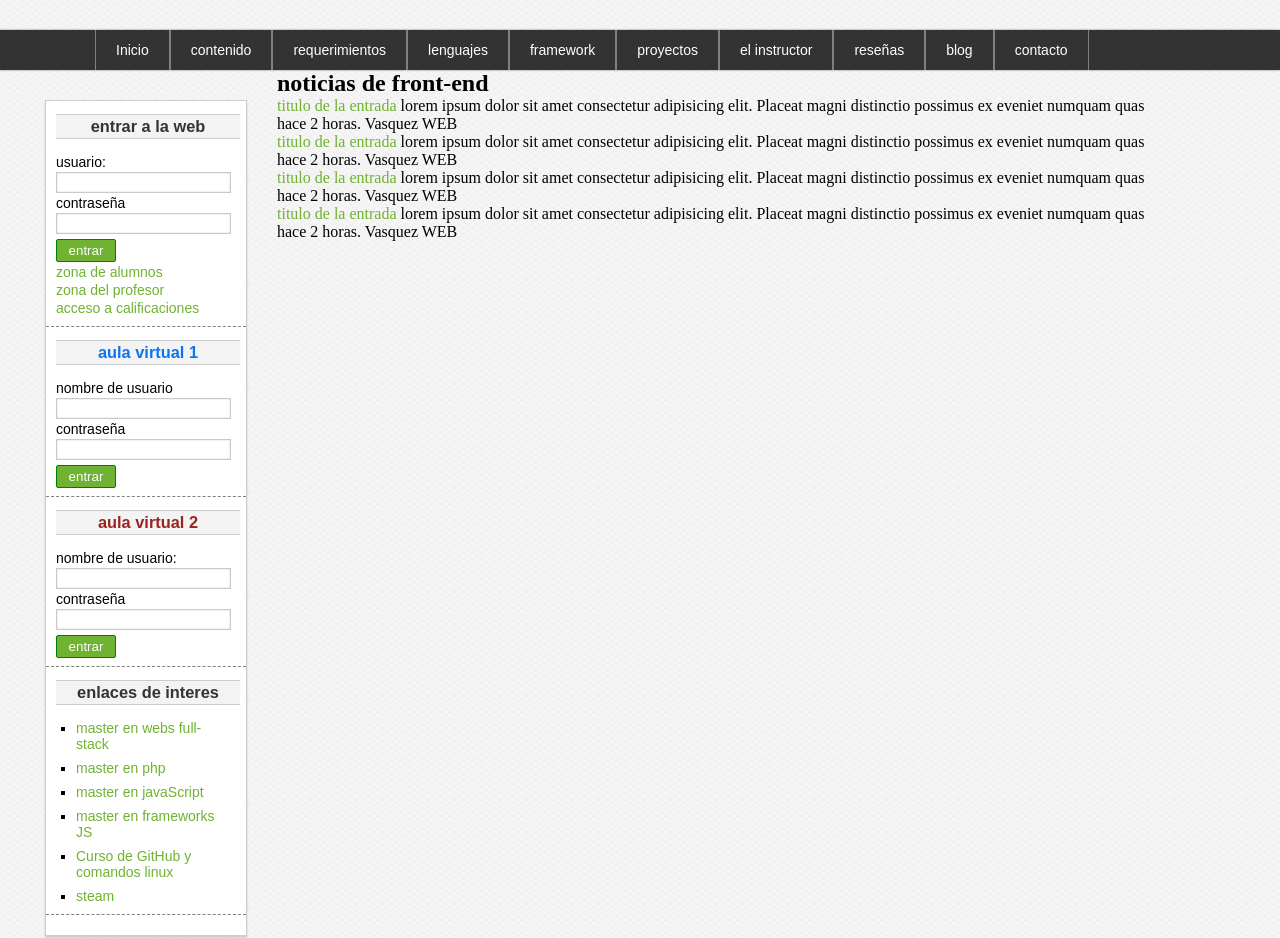
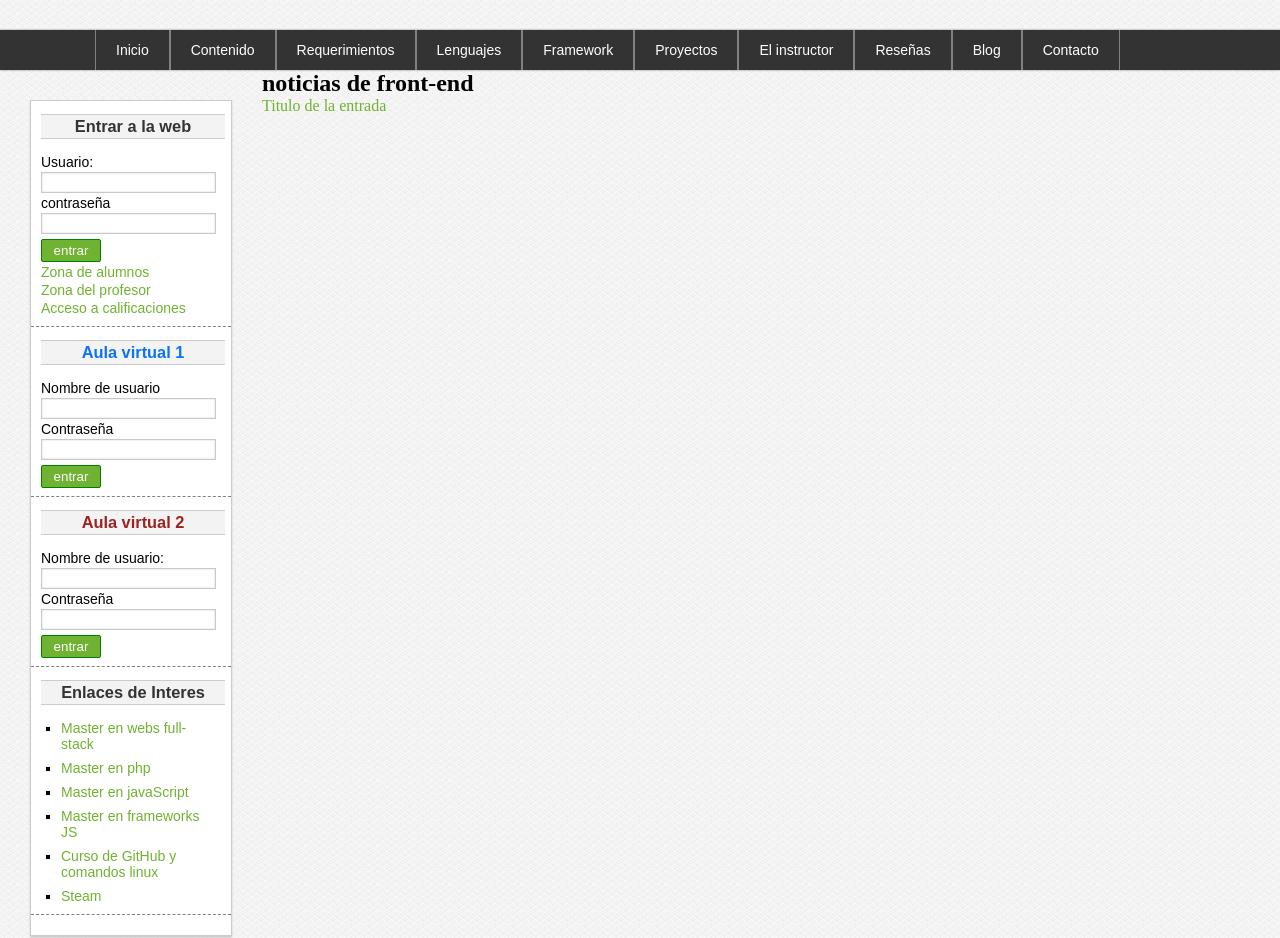
Before and after one commit to lesevas223/master-en-css-NEW, a plain HTML site: page index.html in a window 1280 px wide. Shown: the part 220-1158 px from the top of the page. Drawn offline with Linux system fonts and the light colour scheme.

Commit message:
se agrego un texto y en css solo fue un ejemplo pero se borro

```diff
--- a/css/estilos.css
+++ b/css/estilos.css
@@ -317,5 +317,5 @@ button:active {
     float: right;
     width: 75%;
     font-family: sans-serif, arial, helvetica;
-    margin-right: 20px;
+    margin-right: 30px;
 }
--- a/index.html
+++ b/index.html
@@ -1,5 +1,6 @@
 <!DOCTYPE html>
 <html lang="es">
+
 <head>
     <meta charset="UTF-8">
     <meta name="viewport" content="width=device-width, initial-scale=1.0">
@@ -7,6 +8,7 @@
     <link rel="icon" type="image/x-icon" href="img/logo.png">
     <link rel="stylesheet" href="css/estilos.css">
 </head>
+
 <body>
     <!-- Inicio de la cabecera -->
     <header id="header">
@@ -27,13 +29,13 @@
                 <a href="index.html">Inicio</a>
             </li>
             <li>
-                    <a href="index.html">contenido</a>
+                <a href="index.html">Contenido</a>
             </li>
             <li>
-                    <a href="index.html">requerimientos</a>
+                <a href="index.html">Requerimientos</a>
             </li>
             <li>
-                    <a href="index.html">lenguajes</a>
+                <a href="index.html">Lenguajes</a>
                 <ul>
                     <li>
                         <a href="index.html">HTML</a>
@@ -44,7 +46,7 @@
                 </ul>
             </li>
             <li>
-                    <a href="index.html">framework</a>
+                <a href="index.html">Framework</a>
                 <ul>
                     <li>
                         <a href="index.html">LESS</a>
@@ -58,33 +60,33 @@
                 </ul>
             </li>
             <li>
-                    <a href="index.html">proyectos</a>
+                <a href="index.html">Proyectos</a>
             </li>
             <li>
-                    <a href="index.html">el instructor</a>
+                <a href="index.html">El instructor</a>
             </li>
             <li>
-                    <a href="index.html">reseñas</a>
+                <a href="index.html">Reseñas</a>
             </li>
             <li>
-                    <a href="index.html">blog</a>
+                <a href="index.html">Blog</a>
             </li>
             <li>
-                    <a href="index.html">contacto</a>
+                <a href="index.html">Contacto</a>
             </li>
         </ul>
     </nav>
     <!-- fin del menu del navegador -->
 
     <!-- Inicio del contenido principal-->
-        <div id="contenido">
+    <id="contenido">
 
         <!--inicio de la barra lateral-->
         <aside id="aside">
-                <div class="widget" id="login">
-                    <h3>entrar a la web</h3>
+            <div class="widget" id="login1">
+                <h3>Entrar a la web</h3>
                 <form>
-                        <label>usuario:</label>
+                    <label>Usuario:</label>
                     <input type="text" />
 
                     <label>contraseña</label>
@@ -92,74 +94,70 @@
 
                     <input type="submit" value="entrar" />
 
-                        <a href="#">zona de alumnos</a>
+                    <a href="#">Zona de alumnos</a>
 
-                        <a href="#">zona del profesor</a>
+                    <a href="#">Zona del profesor</a>
 
-                        <a href="#">acceso a calificaciones </a>
+                    <a href="#">Acceso a calificaciones </a>
                 </form>
             </div>
-                <div class="widget" id="login">
-                    <h3 class="blue">aula virtual 1</h3>
+            <div class="widget" id="login2">
+                <h3 class="blue">Aula virtual 1</h3>
                 <form>
-                        <label>nombre de usuario</label>
+                    <label>Nombre de usuario</label>
                     <input type="text" />
 
-                        <label>contraseña</label>
+                    <label>Contraseña</label>
                     <input type="password" />
 
                     <input type="submit" value="entrar" />
 
                 </form>
             </div>
-                <div class="widget" id="login">
-                    <h3 class="red"> aula virtual 2 </h3>
+            <div class="widget" id="login3">
+                <h3 class="red"> Aula virtual 2 </h3>
                 <form>
-                        <label>nombre de usuario:</label>
+                    <label>Nombre de usuario:</label>
                     <input type="text" />
 
-                        <label>contraseña</label>
+                    <label>Contraseña</label>
                     <input type="password" />
 
                     <input type="submit" value="entrar" />
 
                 </form>
             </div>
-                <div class="widget" id="login">
-                    <h3>enlaces de interes</h3>
+            <div class="widget" id="links">
+                <h3>Enlaces de Interes</h3>
                 <ul>
                     <li>
-                            <a
-                                href="https://half-life.fandom.com/wiki/Main_Page">
-                                master en webs full-stack
+                        <a href="https://half-life.fandom.com/wiki/Main_Page">
+                            Master en webs full-stack
                         </a>
                     </li>
                     <li>
                         <a href="https://store.steampowered.com/?l=spanish">
-                                master en php
+                            Master en php
                         </a>
                     </li>
                     <li>
                         <a href="https://victorroblesweb.es/academy">
-                                master en javaScript
+                            Master en javaScript
                         </a>
                     </li>
                     <li>
-                            <a
-                                href="https://metalgear.fandom.com/wiki/Metal_Gear_Wiki">
-                                master en frameworks JS
+                        <a href="https://metalgear.fandom.com/wiki/Metal_Gear_Wiki">
+                            Master en frameworks JS
                         </a>
                     </li>
                     <li>
-                            <a
-                                href="https://mariokart.fandom.com/es/wiki/Página_principal">
+                        <a href="https://mariokart.fandom.com/es/wiki/Página_principal">
                             Curso de GitHub y comandos linux
                         </a>
                     </li>
                     <li>
-                            <a
-                                href="https://mariokart.fandom.com/es/wiki/Página_principal">
-                                steam
+                        <a href="https://mariokart.fandom.com/es/wiki/Página_principal">
+                            Steam
                         </a>
                     </li>
 
@@ -178,61 +176,20 @@
         <!--inicio de las secciones-->
         <div id="sections">
             <section id="frontend">
-                    <span class="sticker">
-
                 <h2 class="titulo">noticias de front-end</h2>
                 <article class="article">
                     <p>
-                                <a href="#">titulo de la entrada</a>
-                                lorem ipsum dolor sit amet consectetur
-                                adipisicing
-                                elit. Placeat magni distinctio possimus ex
-                                eveniet
-                                numquam quas
+                        <a href="#">Titulo de la entrada</a>
                     </p>
-                            <span class="fecha">hace 2 horas. Vasquez WEB</span>
                 </article>
-
-                        <article class="article">
-                            <p>
-                                <a href="#">titulo de la entrada</a>
-                                lorem ipsum dolor sit amet consectetur
-                                adipisicing
-                                elit. Placeat magni distinctio possimus ex
-                                eveniet
-                                numquam quas
-                            </p>
-                            <span class="fecha">hace 2 horas. Vasquez WEB</span>
-                        </article>
-
-                        <article class="article">
-                            <p>
-                                <a href="#">titulo de la entrada</a>
-                                lorem ipsum dolor sit amet consectetur
-                                adipisicing
-                                elit. Placeat magni distinctio possimus ex
-                                eveniet
-                                numquam quas
-                            </p>
-                            <span class="fecha">hace 2 horas. Vasquez WEB</span>
-                        </article>
-
-                        <article class="article">
-                            <p>
-                                <a href="#">titulo de la entrada</a>
-                                lorem ipsum dolor sit amet consectetur
-                                adipisicing
-                                elit. Placeat magni distinctio possimus ex
-                                eveniet
-                                numquam quas
-                            </p>
-                            <span class="fecha">hace 2 horas. Vasquez WEB</span>
-                        </article>
-
             </section>
         </div>
+
+
+
         <!--final de las secciones-->
-
+        </div>
         <!--fin del contenido principal-->
 </body>
+
 </html>
```
Lines whose indentation alone changed are shown as unchanged.
